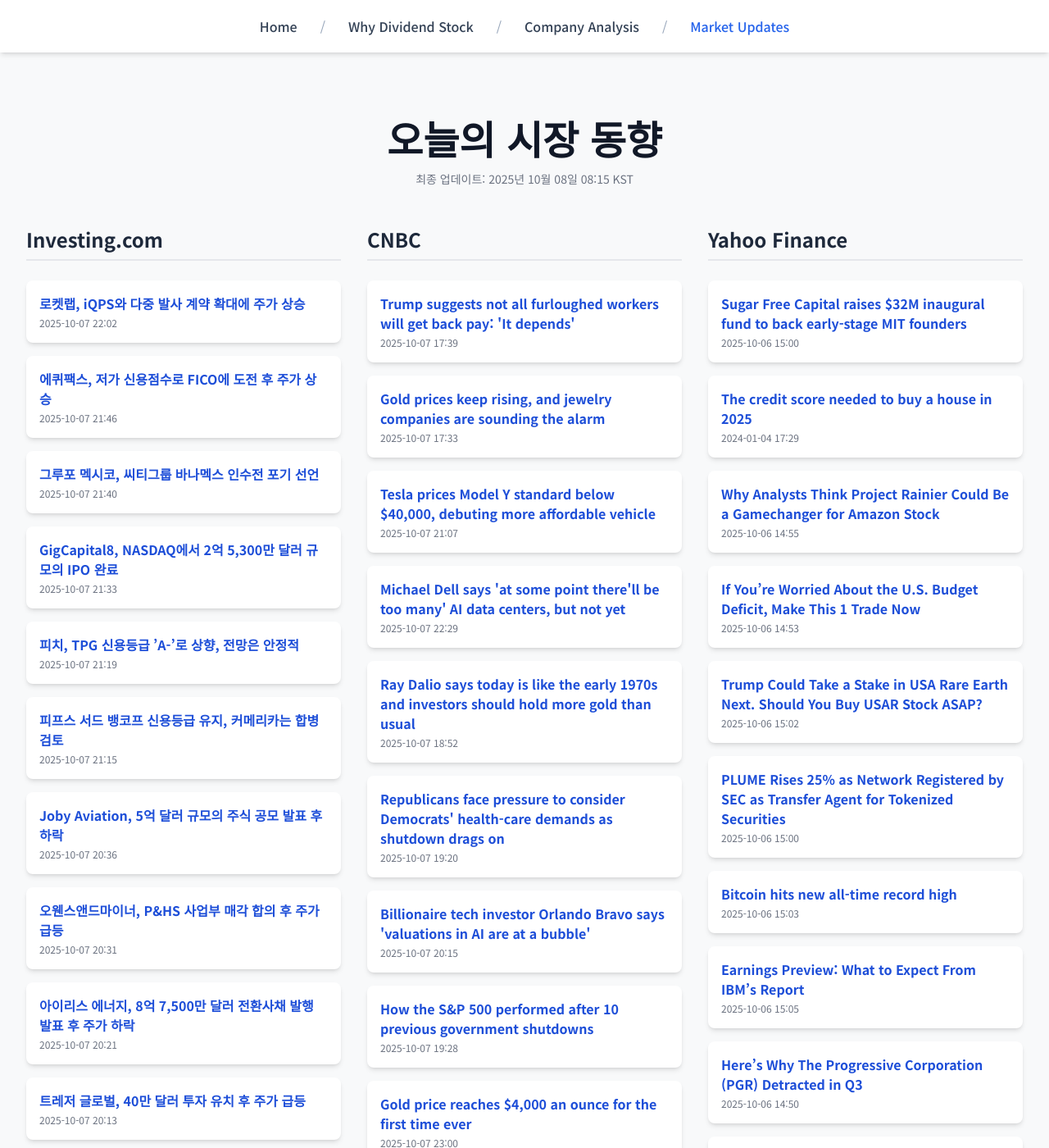
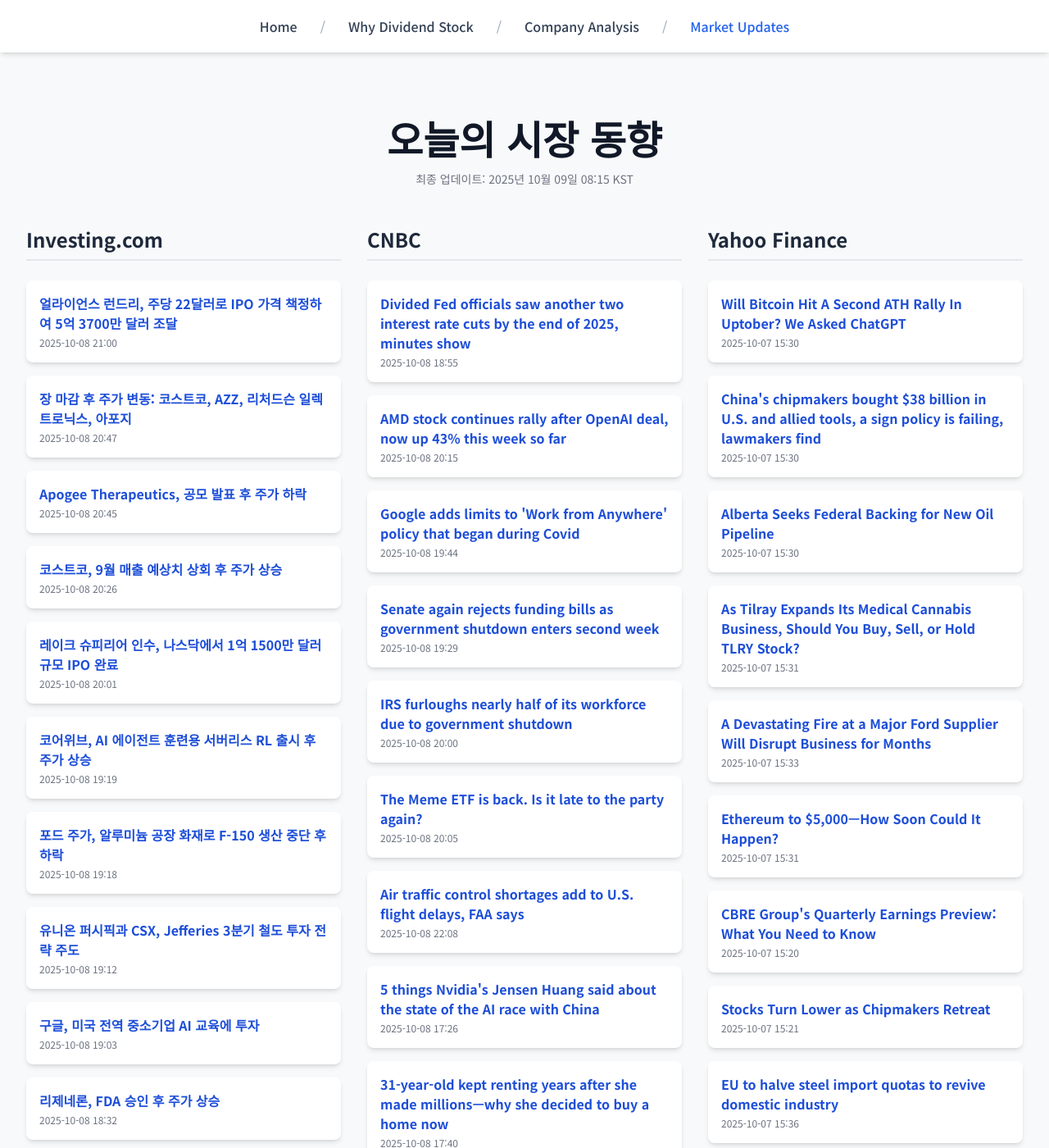
Before and after one commit to Kay-Hwang/my-company-analysis, a Jekyll site: the page built from market-updates.html, in a window 1280 px wide and 1400 px high. Shown: the whole window at 82% size. Built offline with Jekyll 4.4.1, drawn with Linux system fonts in a browser that asks for light colours; nearby versions of some CDN libraries; a script that is not in the unit is left out; some of the changed text lies outside the part shown.

Commit message:
Update daily data

```diff
--- a/_data/latest_data.json
+++ b/_data/latest_data.json
@@ -1,190 +1,190 @@
 {
-  "lastUpdated": "2025년 10월 08일 08:15 KST",
+  "lastUpdated": "2025년 10월 09일 08:15 KST",
   "news": {
     "investing": [
       {
-        "title": "로켓랩, iQPS와 다중 발사 계약 확대에 주가 상승",
-        "link": "https://kr.investing.com/news/stock-market-news/article-93CH-1660934",
-        "pubDate": "2025-10-07 22:02:10",
-        "summary": "로켓랩, iQPS와 다중 발사 계약 확대에 주가 상승"
+        "title": "얼라이언스 런드리, 주당 22달러로 IPO 가격 책정하여 5억 3700만 달러 조달",
+        "link": "https://kr.investing.com/news/stock-market-news/article-432SI-1662286",
+        "pubDate": "2025-10-08 21:00:08",
+        "summary": "얼라이언스 런드리, 주당 22달러로 IPO 가격 책정하여 5억 3700만 달러 조달"
       },
       {
-        "title": "에퀴팩스, 저가 신용점수로 FICO에 도전 후 주가 상승",
-        "link": "https://kr.investing.com/news/stock-market-news/article-93CH-1660929",
-        "pubDate": "2025-10-07 21:46:24",
-        "summary": "에퀴팩스, 저가 신용점수로 FICO에 도전 후 주가 상승"
+        "title": "장 마감 후 주가 변동: 코스트코, AZZ, 리처드슨 일렉트로닉스, 아포지",
+        "link": "https://kr.investing.com/news/stock-market-news/article-432SI-1662271",
+        "pubDate": "2025-10-08 20:47:20",
+        "summary": "장 마감 후 주가 변동: 코스트코, AZZ, 리처드슨 일렉트로닉스, 아포지"
       },
       {
-        "title": "그루포 멕시코, 씨티그룹 바나멕스 인수전 포기 선언",
-        "link": "https://kr.investing.com/news/stock-market-news/article-93CH-1660925",
-        "pubDate": "2025-10-07 21:40:04",
-        "summary": "그루포 멕시코, 씨티그룹 바나멕스 인수전 포기 선언"
+        "title": "Apogee Therapeutics, 공모 발표 후 주가 하락",
+        "link": "https://kr.investing.com/news/stock-market-news/article-93CH-1662269",
+        "pubDate": "2025-10-08 20:45:21",
+        "summary": "Apogee Therapeutics, 공모 발표 후 주가 하락"
       },
       {
-        "title": "GigCapital8, NASDAQ에서 2억 5,300만 달러 규모의 IPO 완료",
-        "link": "https://kr.investing.com/news/stock-market-news/article-432SI-1660919",
-        "pubDate": "2025-10-07 21:33:04",
-        "summary": "GigCapital8, NASDAQ에서 2억 5,300만 달러 규모의 IPO 완료"
+        "title": "코스트코, 9월 매출 예상치 상회 후 주가 상승",
+        "link": "https://kr.investing.com/news/stock-market-news/article-93CH-1662250",
+        "pubDate": "2025-10-08 20:26:55",
+        "summary": "코스트코, 9월 매출 예상치 상회 후 주가 상승"
       },
       {
-        "title": "피치, TPG 신용등급 ’A-’로 상향, 전망은 안정적",
-        "link": "https://kr.investing.com/news/stock-market-news/article-93CH-1660904",
-        "pubDate": "2025-10-07 21:19:20",
-        "summary": "피치, TPG 신용등급 ’A-’로 상향, 전망은 안정적"
+        "title": "레이크 슈피리어 인수, 나스닥에서 1억 1500만 달러 규모 IPO 완료",
+        "link": "https://kr.investing.com/news/stock-market-news/article-432SI-1662179",
+        "pubDate": "2025-10-08 20:01:08",
+        "summary": "레이크 슈피리어 인수, 나스닥에서 1억 1500만 달러 규모 IPO 완료"
       },
       {
-        "title": "피프스 서드 뱅코프 신용등급 유지, 커메리카는 합병 검토",
-        "link": "https://kr.investing.com/news/stock-market-news/article-93CH-1660900",
-        "pubDate": "2025-10-07 21:15:53",
-        "summary": "피프스 서드 뱅코프 신용등급 유지, 커메리카는 합병 검토"
+        "title": "코어위브, AI 에이전트 훈련용 서버리스 RL 출시 후 주가 상승",
+        "link": "https://kr.investing.com/news/stock-market-news/article-93CH-1662164",
+        "pubDate": "2025-10-08 19:19:36",
+        "summary": "코어위브, AI 에이전트 훈련용 서버리스 RL 출시 후 주가 상승"
       },
       {
-        "title": "Joby Aviation, 5억 달러 규모의 주식 공모 발표 후 하락",
-        "link": "https://kr.investing.com/news/stock-market-news/article-93CH-1660848",
-        "pubDate": "2025-10-07 20:36:52",
-        "summary": "Joby Aviation, 5억 달러 규모의 주식 공모 발표 후 하락"
+        "title": "포드 주가, 알루미늄 공장 화재로 F-150 생산 중단 후 하락",
+        "link": "https://kr.investing.com/news/stock-market-news/article-93CH-1662163",
+        "pubDate": "2025-10-08 19:18:45",
+        "summary": "포드 주가, 알루미늄 공장 화재로 F-150 생산 중단 후 하락"
       },
       {
-        "title": "오웬스앤드마이너, P&HS 사업부 매각 합의 후 주가 급등",
-        "link": "https://kr.investing.com/news/stock-market-news/article-93CH-1660832",
-        "pubDate": "2025-10-07 20:31:49",
-        "summary": "오웬스앤드마이너, P&HS 사업부 매각 합의 후 주가 급등"
+        "title": "유니온 퍼시픽과 CSX, Jefferies 3분기 철도 투자 전략 주도",
+        "link": "https://kr.investing.com/news/stock-market-news/article-93CH-1662161",
+        "pubDate": "2025-10-08 19:12:45",
+        "summary": "유니온 퍼시픽과 CSX, Jefferies 3분기 철도 투자 전략 주도"
       },
       {
-        "title": "아이리스 에너지, 8억 7,500만 달러 전환사채 발행 발표 후 주가 하락",
-        "link": "https://kr.investing.com/news/stock-market-news/article-93CH-1660809",
-        "pubDate": "2025-10-07 20:21:49",
-        "summary": "아이리스 에너지, 8억 7,500만 달러 전환사채 발행 발표 후 주가 하락"
+        "title": "구글, 미국 전역 중소기업 AI 교육에 투자",
+        "link": "https://kr.investing.com/news/stock-market-news/article-93CH-1662156",
+        "pubDate": "2025-10-08 19:03:53",
+        "summary": "구글, 미국 전역 중소기업 AI 교육에 투자"
       },
       {
-        "title": "트레저 글로벌, 40만 달러 투자 유치 후 주가 급등",
-        "link": "https://kr.investing.com/news/stock-market-news/article-93CH-1660780",
-        "pubDate": "2025-10-07 20:13:40",
-        "summary": "트레저 글로벌, 40만 달러 투자 유치 후 주가 급등"
+        "title": "리제네론, FDA 승인 후 주가 상승",
+        "link": "https://kr.investing.com/news/stock-market-news/article-93CH-1662141",
+        "pubDate": "2025-10-08 18:32:56",
+        "summary": "리제네론, FDA 승인 후 주가 상승"
       }
     ],
     "cnbc": [
       {
-        "title": "Trump suggests not all furloughed workers will get back pay: 'It depends'",
-        "link": "https://www.cnbc.com/2025/10/07/trump-government-shutdown-worker-pay.html",
-        "pubDate": "Tue, 07 Oct 2025 17:39:58 GMT",
-        "summary": "Trump also said at the White House that if the shutdown drags on several days longer, a \"substantial\" number of jobs \"will never come back.\""
+        "title": "Divided Fed officials saw another two interest rate cuts by the end of 2025, minutes show",
+        "link": "https://www.cnbc.com/2025/10/08/fed-minutes-september-2025.html",
+        "pubDate": "Wed, 08 Oct 2025 18:55:14 GMT",
+        "summary": "Officials were strongly inclined to lower rates, with the only dispute seeming to be over how many cuts were coming."
       },
       {
-        "title": "Gold prices keep rising, and jewelry companies are sounding the alarm",
-        "link": "https://www.cnbc.com/2025/10/07/gold-prices-jewelry.html",
-        "pubDate": "Tue, 07 Oct 2025 17:33:59 GMT",
-        "summary": "Some jewelry companies who aim to offer gold pieces at lower price points are beginning to sound the alarm on higher prices for the precious metal."
+        "title": "AMD stock continues rally after OpenAI deal, now up 43% this week so far",
+        "link": "https://www.cnbc.com/2025/10/08/amd-stock-rally-openai-deal.html",
+        "pubDate": "Wed, 08 Oct 2025 20:15:20 GMT",
+        "summary": "Investors took the partnership to mean that AMD could become a viable challenger to Nvidia's current top position in the AI chip market."
       },
       {
-        "title": "Tesla prices Model Y standard below $40,000, debuting more affordable vehicle",
-        "link": "https://www.cnbc.com/2025/10/07/tesla-stock-roadster-budget-model-y.html",
-        "pubDate": "Tue, 07 Oct 2025 21:07:08 GMT",
-        "summary": "Tesla's Model Y standard SUV is priced just under $40,000 and Model 3 standard sedan around $37,000."
+        "title": "Google adds limits to 'Work from Anywhere' policy that began during Covid",
+        "link": "https://www.cnbc.com/2025/10/08/google-adds-limits-to-work-from-anywhere-policy-that-began-in-covid.html",
+        "pubDate": "Wed, 08 Oct 2025 19:44:43 GMT",
+        "summary": "Google is putting restrictions on its “Work from Anywhere” policy, limiting the number of days employees can take advantage of the perk."
       },
       {
-        "title": "Michael Dell says 'at some point there'll be too many' AI data centers, but not yet",
-        "link": "https://www.cnbc.com/2025/10/07/michael-dell-too-many-ai-data-centers.html",
-        "pubDate": "Tue, 07 Oct 2025 22:29:05 GMT",
-        "summary": "Dell Technologies CEO Michael Dell said that demand for AI computing power is \"tremendous.\""
+        "title": "Senate again rejects funding bills as government shutdown enters second week",
+        "link": "https://www.cnbc.com/2025/10/08/government-shutdown-senate-vote.html",
+        "pubDate": "Wed, 08 Oct 2025 19:29:20 GMT",
+        "summary": "President Donald Trump and Republicans accuse Democrats, who want any funding bill to include health-care protections, of holding the government hostage."
       },
       {
-        "title": "Ray Dalio says today is like the early 1970s and investors should hold more gold than usual",
-        "link": "https://www.cnbc.com/2025/10/07/ray-dalio-says-today-is-like-the-early-1970s-and-investors-should-hold-more-gold-than-usual.html",
-        "pubDate": "Tue, 07 Oct 2025 18:52:55 GMT",
-        "summary": "\"Gold is the only asset that somebody can hold and you don't have to depend on somebody else to pay you money for,\" Dalio said."
+        "title": "IRS furloughs nearly half of its workforce due to government shutdown",
+        "link": "https://www.cnbc.com/2025/10/08/irs-furloughs-workers-government-shutdown.html",
+        "pubDate": "Wed, 08 Oct 2025 20:00:29 GMT",
+        "summary": "The IRS furloughs came on the same day that the Senate again fell short of passing a funding resolution that would end the federal government shutdown."
       },
       {
-        "title": "Republicans face pressure to consider Democrats' health-care demands as shutdown drags on",
-        "link": "https://www.cnbc.com/2025/10/07/republicans-democrats-health-care-demands-shutdown-.html",
-        "pubDate": "Tue, 07 Oct 2025 19:20:55 GMT",
-        "summary": "Democrats have refused to vote for any funding legislation unless it includes an extension of Obamacare subsidies, which are due to expire before January."
+        "title": "The Meme ETF is back. Is it late to the party again?",
+        "link": "https://www.cnbc.com/2025/10/08/the-meme-etf-is-back-is-it-late-to-the-party-again.html",
+        "pubDate": "Wed, 08 Oct 2025 20:05:27 GMT",
+        "summary": "In its first go around, the ETF's launch coincided with the Nasdaq Composite's peak."
       },
       {
-        "title": "Billionaire tech investor Orlando Bravo says 'valuations in AI are at a bubble'",
-        "link": "https://www.cnbc.com/2025/10/07/tech-vc-orlando-bravo-ai-bubble.html",
-        "pubDate": "Tue, 07 Oct 2025 20:15:20 GMT",
-        "summary": "One key difference between the dot-com bubble and today, Bravo said, is that big companies with healthy balance sheets are financing tech startups."
+        "title": "Air traffic control shortages add to U.S. flight delays, FAA says",
+        "link": "https://www.cnbc.com/2025/10/08/air-traffic-controllers-flight-delays-government-shutdown.html",
+        "pubDate": "Wed, 08 Oct 2025 22:08:02 GMT",
+        "summary": "The government shutdown is exacerbating concerns about the strain on air traffic controllers, a shortage of whom has vexed airline executives for years."
       },
       {
-        "title": "How the S&P 500 performed after 10 previous government shutdowns",
-        "link": "https://www.cnbc.com/2025/10/07/government-shutdowns-stock-market-performance.html",
-        "pubDate": "Tue, 07 Oct 2025 19:28:17 GMT",
-        "summary": "The S&amp;P 500 is up since the government shutdown began. Apparently, that's not unusual. Here's what the stalemate in Washington means for investors."
+        "title": "5 things Nvidia's Jensen Huang said about the state of the AI race with China",
+        "link": "https://www.cnbc.com/2025/10/08/nvidia-huang-ai-race-china-us-trump.html",
+        "pubDate": "Wed, 08 Oct 2025 17:26:35 GMT",
+        "summary": "While the U.S. may be leading in advanced chip designs, Huang warned not to discount China's growing chip development."
       },
       {
-        "title": "Gold price reaches $4,000 an ounce for the first time ever",
-        "link": "https://www.cnbc.com/2025/10/07/gold-4000-record.html",
-        "pubDate": "Tue, 07 Oct 2025 23:00:55 GMT",
-        "summary": "Gold futures have gained more than 50% this year as the dollar has weakened and President Donald Trump threatens Federal Reserve independence."
+        "title": "31-year-old kept renting years after she made millions—why she decided to buy a home now",
+        "link": "https://www.cnbc.com/2025/10/08/31yearold-kept-renting-even-after-she-made-millions-why-she-chose-to-buy-a-home-now.html",
+        "pubDate": "Wed, 08 Oct 2025 17:40:31 GMT",
+        "summary": "Tori Dunlap credits renting with helping her build her business and net worth. Here's what made her finally buy a home."
       },
       {
-        "title": "Furloughed federal workers face threat of no back pay from shutdown, despite 2019 law requiring it",
-        "link": "https://www.cnbc.com/2025/10/07/government-shutdown-furloughed-workers-threat-of-no-back-pay.html",
-        "pubDate": "Tue, 07 Oct 2025 19:53:19 GMT",
-        "summary": "As the federal shutdown stretches on, furloughed federal workers face the threat of not receiving back pay, despite a 2019 law that requires it."
+        "title": "AMD's deal with OpenAI gives Nvidia much-needed challenger in market it dominates",
+        "link": "https://www.cnbc.com/2025/10/08/amd-deal-with-openai-gives-nvidia-a-needed-challenger-in-ai-chips.html",
+        "pubDate": "Wed, 08 Oct 2025 17:35:47 GMT",
+        "summary": "The last time AMD played the role of distant challenger Intel was the giant in semiconductors."
       }
     ],
     "yahoo": [
       {
-        "title": "Sugar Free Capital raises $32M inaugural fund to back early-stage MIT founders",
-        "link": "https://finance.yahoo.com/news/sugar-free-capital-raises-32m-150000470.html",
-        "pubDate": "2025-10-06T15:00:00Z",
-        "summary": "Sugar Free Capital raises $32M inaugural fund to back early-stage MIT founders"
+        "title": "Will Bitcoin Hit A Second ATH Rally In Uptober? We Asked ChatGPT",
+        "link": "https://finance.yahoo.com/news/bitcoin-hit-second-ath-rally-153006618.html",
+        "pubDate": "2025-10-07T15:30:06Z",
+        "summary": "Will Bitcoin Hit A Second ATH Rally In Uptober? We Asked ChatGPT"
       },
       {
-        "title": "The credit score needed to buy a house in 2025",
-        "link": "https://finance.yahoo.com/personal-finance/mortgages/article/credit-score-to-buy-a-house-214412439.html",
-        "pubDate": "2024-01-04T17:29:32Z",
-        "summary": "The credit score needed to buy a house in 2025"
+        "title": "China's chipmakers bought $38 billion in U.S. and allied tools, a sign policy is failing, lawmakers find",
+        "link": "https://finance.yahoo.com/news/chinas-chipmakers-bought-38-billion-153031643.html",
+        "pubDate": "2025-10-07T15:30:31Z",
+        "summary": "China's chipmakers bought $38 billion in U.S. and allied tools, a sign policy is failing, lawmakers find"
       },
       {
-        "title": "Why Analysts Think Project Rainier Could Be a Gamechanger for Amazon Stock",
-        "link": "https://finance.yahoo.com/news/why-analysts-think-project-rainier-145546552.html",
-        "pubDate": "2025-10-06T14:55:46Z",
-        "summary": "Why Analysts Think Project Rainier Could Be a Gamechanger for Amazon Stock"
+        "title": "Alberta Seeks Federal Backing for New Oil Pipeline",
+        "link": "https://finance.yahoo.com/news/alberta-seeks-federal-backing-oil-153000733.html",
+        "pubDate": "2025-10-07T15:30:00Z",
+        "summary": "Alberta Seeks Federal Backing for New Oil Pipeline"
       },
       {
-        "title": "If You’re Worried About the U.S. Budget Deficit, Make This 1 Trade Now",
-        "link": "https://finance.yahoo.com/news/worried-u-budget-deficit-1-145308890.html",
-        "pubDate": "2025-10-06T14:53:08Z",
-        "summary": "If You’re Worried About the U.S. Budget Deficit, Make This 1 Trade Now"
+        "title": "As Tilray Expands Its Medical Cannabis Business, Should You Buy, Sell, or Hold TLRY Stock?",
+        "link": "https://finance.yahoo.com/news/tilray-expands-medical-cannabis-business-153118022.html",
+        "pubDate": "2025-10-07T15:31:18Z",
+        "summary": "As Tilray Expands Its Medical Cannabis Business, Should You Buy, Sell, or Hold TLRY Stock?"
       },
       {
-        "title": "Trump Could Take a Stake in USA Rare Earth Next. Should You Buy USAR Stock ASAP?",
-        "link": "https://finance.yahoo.com/news/trump-could-stake-usa-rare-150216532.html",
-        "pubDate": "2025-10-06T15:02:16Z",
-        "summary": "Trump Could Take a Stake in USA Rare Earth Next. Should You Buy USAR Stock ASAP?"
+        "title": "A Devastating Fire at a Major Ford Supplier Will Disrupt Business for Months",
+        "link": "https://www.wsj.com/business/autos/ford-toyota-aluminum-factory-fire-b806cb2f?siteid=yhoof2&yptr=yahoo",
+        "pubDate": "2025-10-07T15:33:00Z",
+        "summary": "A Devastating Fire at a Major Ford Supplier Will Disrupt Business for Months"
       },
       {
-        "title": "PLUME Rises 25% as Network Registered by SEC as Transfer Agent for Tokenized Securities",
-        "link": "https://finance.yahoo.com/news/plume-rises-25-network-registered-150022212.html",
-        "pubDate": "2025-10-06T15:00:22Z",
-        "summary": "PLUME Rises 25% as Network Registered by SEC as Transfer Agent for Tokenized Securities"
+        "title": "Ethereum to $5,000—How Soon Could It Happen?",
+        "link": "https://finance.yahoo.com/news/ethereum-5-000-soon-could-153110902.html",
+        "pubDate": "2025-10-07T15:31:10Z",
+        "summary": "Ethereum to $5,000—How Soon Could It Happen?"
       },
       {
-        "title": "Bitcoin hits new all-time record high",
-        "link": "https://finance.yahoo.com/news/bitcoin-hovers-near-time-high-150350216.html",
-        "pubDate": "2025-10-06T15:03:50Z",
-        "summary": "Bitcoin hits new all-time record high"
+        "title": "CBRE Group's Quarterly Earnings Preview: What You Need to Know",
+        "link": "https://finance.yahoo.com/news/cbre-groups-quarterly-earnings-preview-152053482.html",
+        "pubDate": "2025-10-07T15:20:53Z",
+        "summary": "CBRE Group's Quarterly Earnings Preview: What You Need to Know"
       },
       {
-        "title": "Earnings Preview: What to Expect From IBM’s Report",
-        "link": "https://finance.yahoo.com/news/earnings-preview-expect-ibm-report-150512554.html",
-        "pubDate": "2025-10-06T15:05:12Z",
-        "summary": "Earnings Preview: What to Expect From IBM’s Report"
+        "title": "Stocks Turn Lower as Chipmakers Retreat",
+        "link": "https://finance.yahoo.com/news/stocks-turn-lower-chipmakers-retreat-152108319.html",
+        "pubDate": "2025-10-07T15:21:08Z",
+        "summary": "Stocks Turn Lower as Chipmakers Retreat"
       },
       {
-        "title": "Here’s Why The Progressive Corporation (PGR) Detracted in Q3",
-        "link": "https://finance.yahoo.com/news/why-progressive-corporation-pgr-detracted-145001186.html",
-        "pubDate": "2025-10-06T14:50:01Z",
-        "summary": "Here’s Why The Progressive Corporation (PGR) Detracted in Q3"
+        "title": "EU to halve steel import quotas to revive domestic industry",
+        "link": "https://finance.yahoo.com/news/eu-halve-steel-import-quotas-153611116.html",
+        "pubDate": "2025-10-07T15:36:11Z",
+        "summary": "EU to halve steel import quotas to revive domestic industry"
       },
       {
-        "title": "Stocks Gain on Strength in Chipmakers",
-        "link": "https://finance.yahoo.com/news/stocks-gain-strength-chipmakers-150802300.html",
-        "pubDate": "2025-10-06T15:08:02Z",
-        "summary": "Stocks Gain on Strength in Chipmakers"
+        "title": "Crude Prices Slip on Dollar Strength and Energy Demand Concerns",
+        "link": "https://finance.yahoo.com/news/crude-prices-slip-dollar-strength-153803686.html",
+        "pubDate": "2025-10-07T15:38:03Z",
+        "summary": "Crude Prices Slip on Dollar Strength and Energy Demand Concerns"
       }
     ]
   }
```
